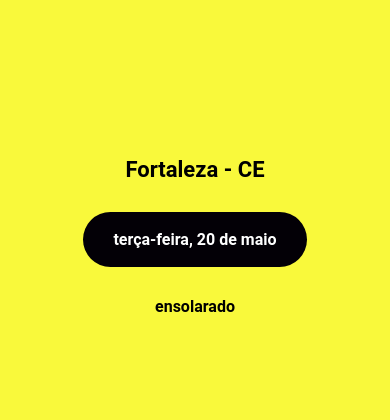
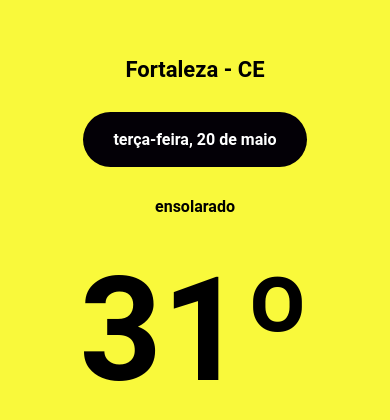
Before and after one commit to kevendasilva/weather-app, a React Native app: screen / in a window 390 px wide. Shown: the part 186-606 px from the top of the page. Built offline with nearby package versions, Linux system fonts and the light colour scheme.

Commit message:
creating temperature component

```diff
--- a/App.tsx
+++ b/App.tsx
@@ -1,9 +1,8 @@
-import { View, Text } from 'react-native';
-
 import { Container } from './src/components/Container';
-import { DateTime } from './src/components/DateTime'
-import { Location } from './src/components/Location'
-import { Weather } from './src/components/Weather'
+import { DateTime } from './src/components/DateTime';
+import { Location } from './src/components/Location';
+import { Temperature } from './src/components/Temperature';
+import { Weather } from './src/components/Weather';
 
 export default function App() {
   return (
@@ -11,6 +10,7 @@ export default function App() {
       <Location city="Fortaleza" state="CE" />
       <DateTime datetime="terça-feira, 20 de maio" />
       <Weather temperature="" wind="" humidity=""/>
+      <Temperature temperatureInDegrees="31º" />
     </Container>
   );
 }
--- /dev/null
+++ b/src/components/Temperature.tsx
@@ -0,0 +1,23 @@
+import { FunctionComponent } from 'react';
+import { StyleSheet, Text, View } from 'react-native'
+
+type TemperatureProps = {
+  temperatureInDegrees: string
+};
+
+export const Temperature: FunctionComponent<TemperatureProps> = ({ temperatureInDegrees }) => {
+  return (
+    <View>
+      <Text style={styles.temperature}>{temperatureInDegrees}</Text>
+    </View>
+  );
+};
+
+const styles = StyleSheet.create({
+  temperature: {
+    fontFamily: 'Roboto',
+    fontWeight: '700',
+    fontSize: 144,
+    color: '#000000',
+  }
+});
```
